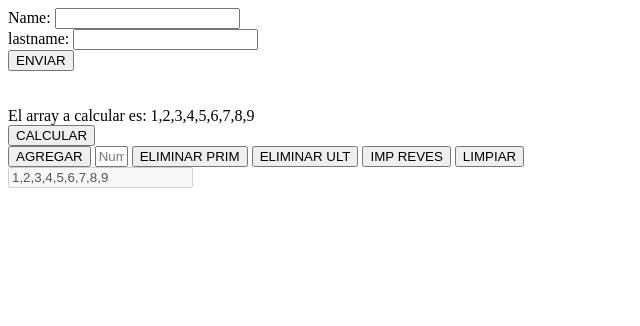
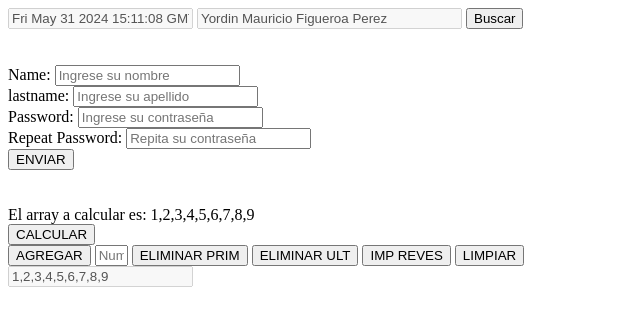
Before and after one commit to YordinFigueroa/CURRICULUM, a plain HTML site: page html/clase_js.html in a window 1280 px wide. Shown: the whole page, without its empty margins (0-640 px from the left). Drawn offline with Linux system fonts and the light colour scheme.

Commit message:
Load modified js/html

```diff
--- a/html/clase_js.html
+++ b/html/clase_js.html
@@ -8,15 +8,32 @@
 
 <body onload="load_page()">
     <div>
+
+        <div>
+            <input type="text" id="hour_system" disabled>
+            <input type="text" id="name_search" size="30" disabled>
+            <button onclick="search()">Buscar</button>
+        </div>
+        <br><br>
         <div>
             <!-- los name siempre son iguales -->
             <label for="name">Name:</label>
-            <input type="text" id="name" autocomplete="off">
+            <input type="text" id="name" autocomplete="off" placeholder="Ingrese su nombre">
         </div>
         <div>
             <label for="last_name">lastname:</label>
-            <input type="text" id="last_name" autocomplete="off">
+            <input type="text" id="last_name" autocomplete="off" placeholder="Ingrese su apellido">
         </div>
+
+        <div>
+            <label for="Ingrese contraseña">Password:</label>
+            <input type="password" id="pass_one" placeholder="Ingrese su contraseña">
+        </div>
+        <div>
+            <label for="Repita la contraseña">Repeat Password:</label>
+            <input type="password" id="pass_two" placeholder="Repita su contraseña">
+        </div>
+
         <div><button id="send" onclick="send_form()">ENVIAR</button></div>
         <div id="print"></div>
     </div>
@@ -36,6 +53,8 @@
         <button onclick="limpiar()">LIMPIAR</button>
     </div>
     <div><input type="text" id="impresion" disabled></div>
+
+
     <!-- <script>
         alert("HOLA MUNDO")
     </script> -->
```
